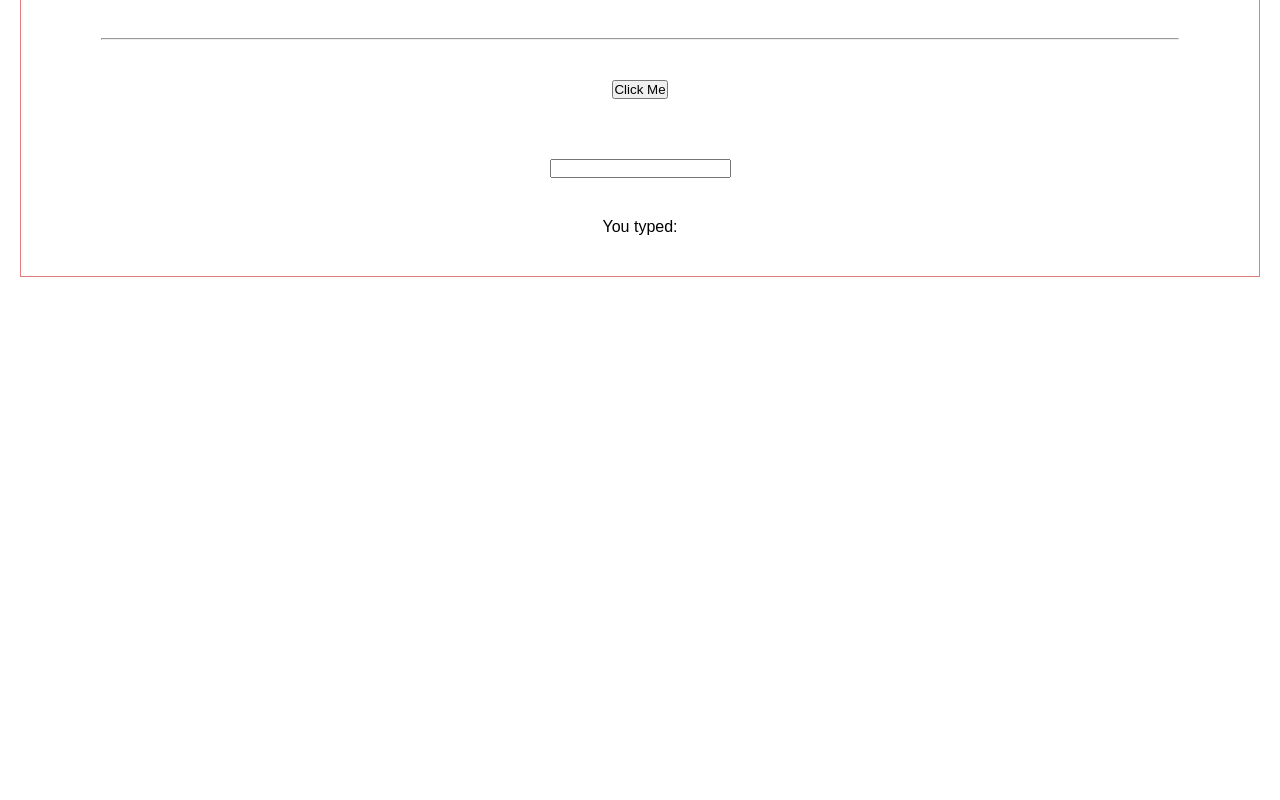
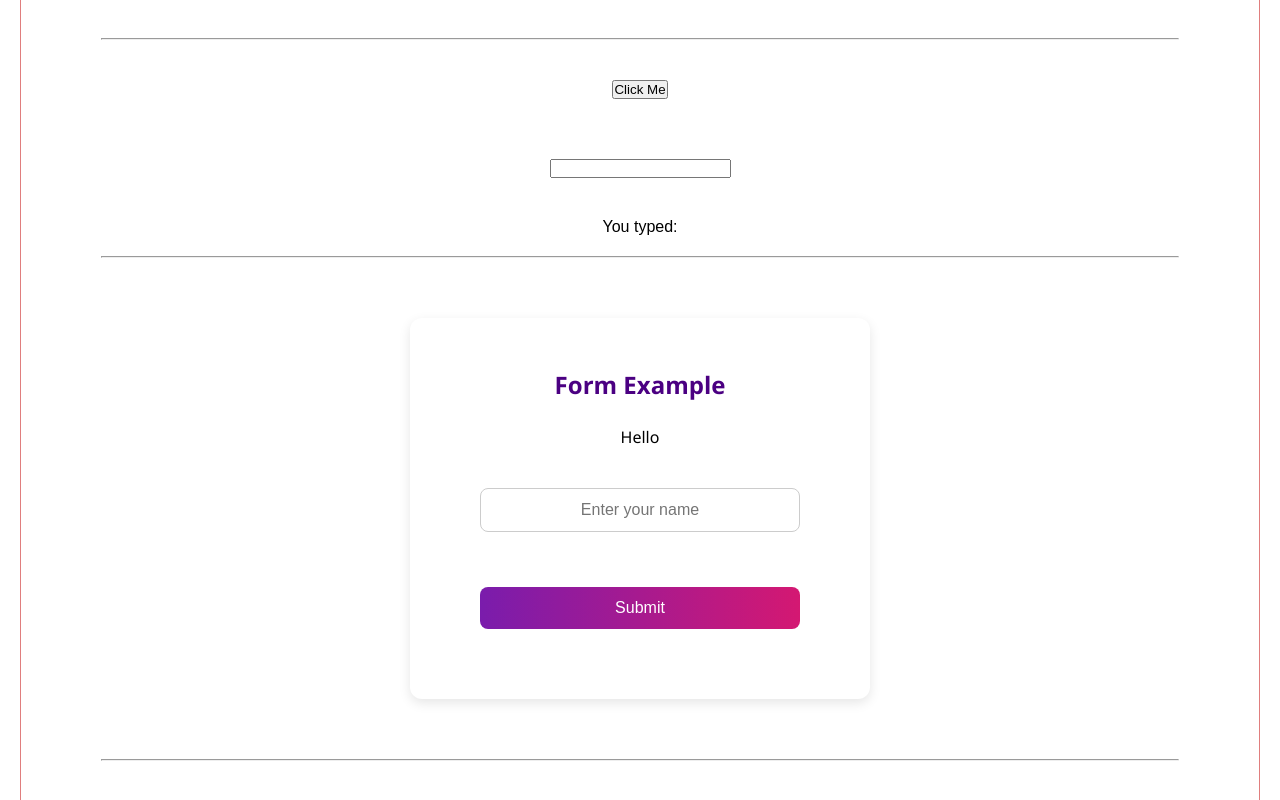
Before and after one commit to sireesha0904/React-Pr, a React (Create React App) app in the folder my-app/: page / in a window 1280 px wide. Shown: the part 1553-2353 px from the top of the page. Before the commit the page ends 1850 px from the top, so only its background shows below. Built offline with nearby package versions, Linux system fonts and the light colour scheme.

Commit message:
Form Events

```diff
--- a/my-app/src/App.css
+++ b/my-app/src/App.css
@@ -9,3 +9,54 @@ body{
     color: #c92020;
     text-align: center;
 }
+.form-example {
+    max-width: 400px;
+    margin: 60px auto;
+    padding: 30px;
+    background-color: #ffffff;
+    border-radius: 12px;
+    box-shadow: 0 4px 12px rgba(0, 0, 0, 0.1);
+    font-family: 'Segoe UI', sans-serif;
+    text-align: center;
+  }
+
+  .form-example h1 {
+    margin-bottom: 25px;
+    font-size: 24px;
+    color: #4b0082;
+  }
+
+  .form-example div {
+    display: flex;
+    flex-direction: column;
+    gap: 15px;
+  }
+
+  .form-example input[type='text'] {
+    padding: 12px 16px;
+    font-size: 16px;
+    border: 1px solid #ccc;
+    border-radius: 8px;
+    outline: none;
+    transition: border-color 0.3s ease, box-shadow 0.3s ease;
+  }
+
+  .form-example input[type='text']:focus {
+    border-color: #7a1cac;
+    box-shadow: 0 0 5px rgba(122, 28, 172, 0.3);
+  }
+
+  .form-example button {
+    padding: 12px 16px;
+    font-size: 16px;
+    background: linear-gradient(to right, #7a1cac, #d41872);
+    color: white;
+    border: none;
+    border-radius: 8px;
+    cursor: pointer;
+    transition: background 0.3s ease;
+  }
+
+  .form-example button:hover {
+    background: linear-gradient(to right, #9b59b6, #ff5f6d);
+  }
--- a/my-app/src/App.js
+++ b/my-app/src/App.js
@@ -10,6 +10,7 @@ import UseEff from './UseEff';
 import Events from './Events';
 import EventListeners from './EventListeners';
 import InputBox from './InputBox';
+import FormExample from './FormExample';
 function App() {
   return (
     <div>
@@ -30,7 +31,10 @@ function App() {
       <Events />
       <hr></hr>
       <EventListeners />
-    <InputBox />
+      <InputBox />
+      <hr></hr>
+      <FormExample />
+      <hr></hr>
     </div>
   );
 }
--- /dev/null
+++ b/my-app/src/FormExample.js
@@ -0,0 +1,23 @@
+import React, { useState } from 'react'
+import './App.css';
+const FormExample = () => {
+    const [username, setUsername] = useState("");
+
+    const getUserName = (e) => {
+        setUsername(e.target.value);
+        console.log(e.target.value);
+    }
+
+  return (
+    <section className='form-example'>
+          <h1>Form Example</h1>
+          <p>Hello {username}</p>
+          <div>
+              <input type='text' placeholder='Enter your name' onChange={getUserName}/>
+              <button type='submit'>Submit</button>
+      </div>
+    </section>
+  )
+}
+
+export default FormExample
```
